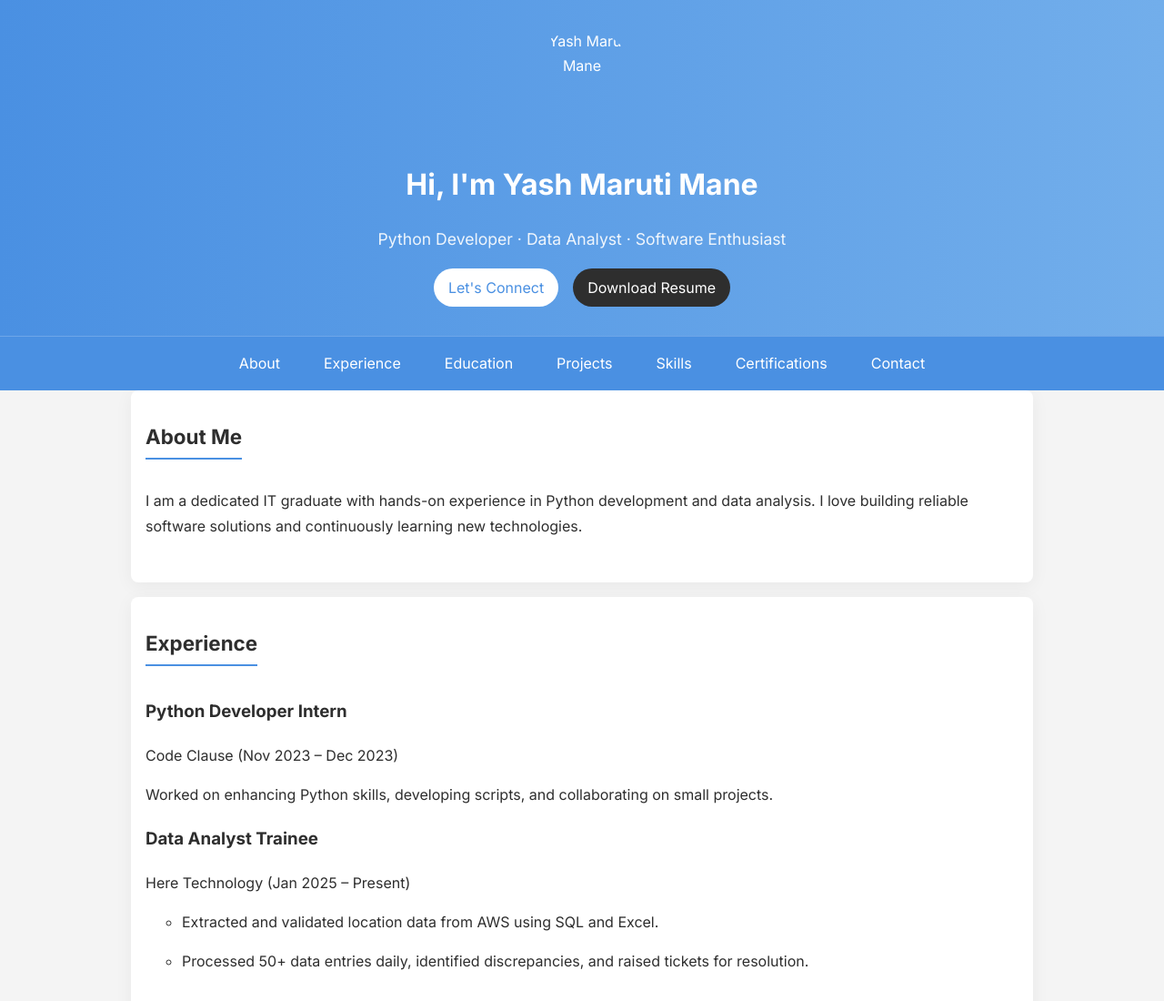
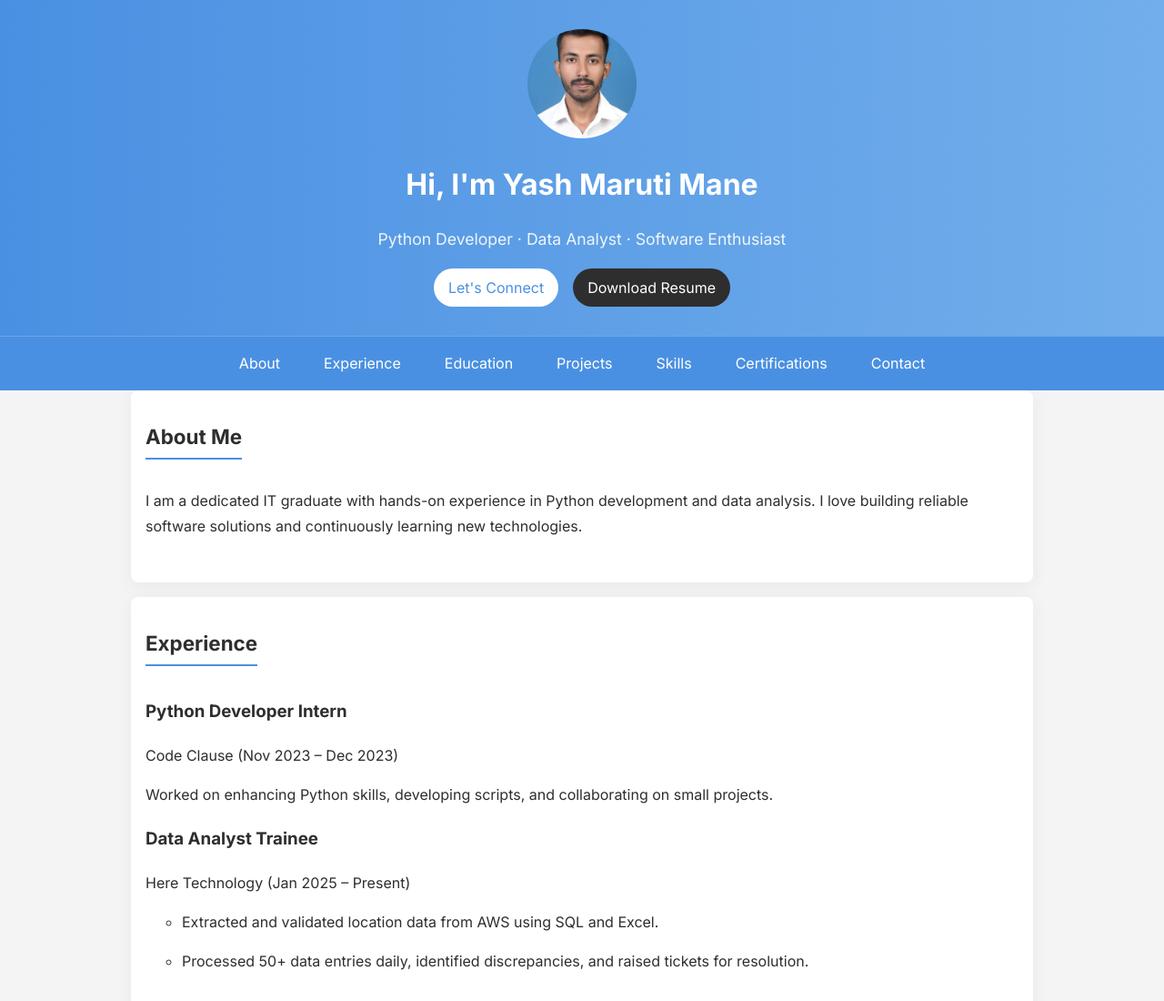
Before and after one commit to yashmane1/portfolio-, a plain HTML site: page index.html in a window 1280 px wide. Shown: the top 1100 px of the page at 91% size. Drawn offline with Linux system fonts and the light colour scheme.

Commit message:
Update index.html

```diff
--- a/index.html
+++ b/index.html
@@ -13,7 +13,7 @@
   <!-- Normal hero -->
   <header class="hero">
     <div class="hero-content">
-      <img src="images/profile.jpg" alt="Yash Maruti Mane" class="profile-pic" />
+      <img src="profile.jpg" alt="Yash Maruti Mane" class="profile-pic" />
       <div class="hero-text">
         <h1>Hi, I'm Yash Maruti Mane</h1>
         <p class="subtitle">Python Developer · Data Analyst · Software Enthusiast</p>
```
